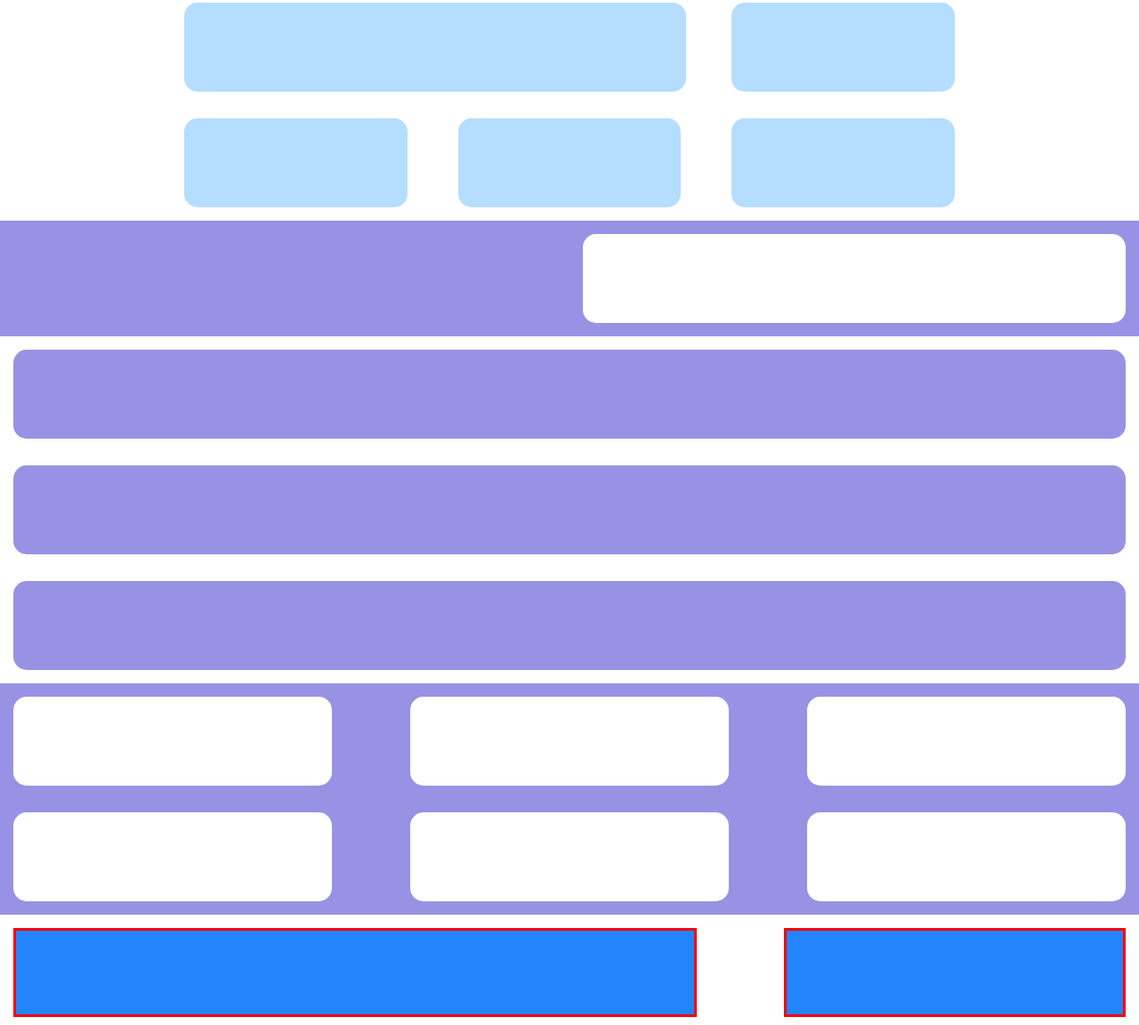
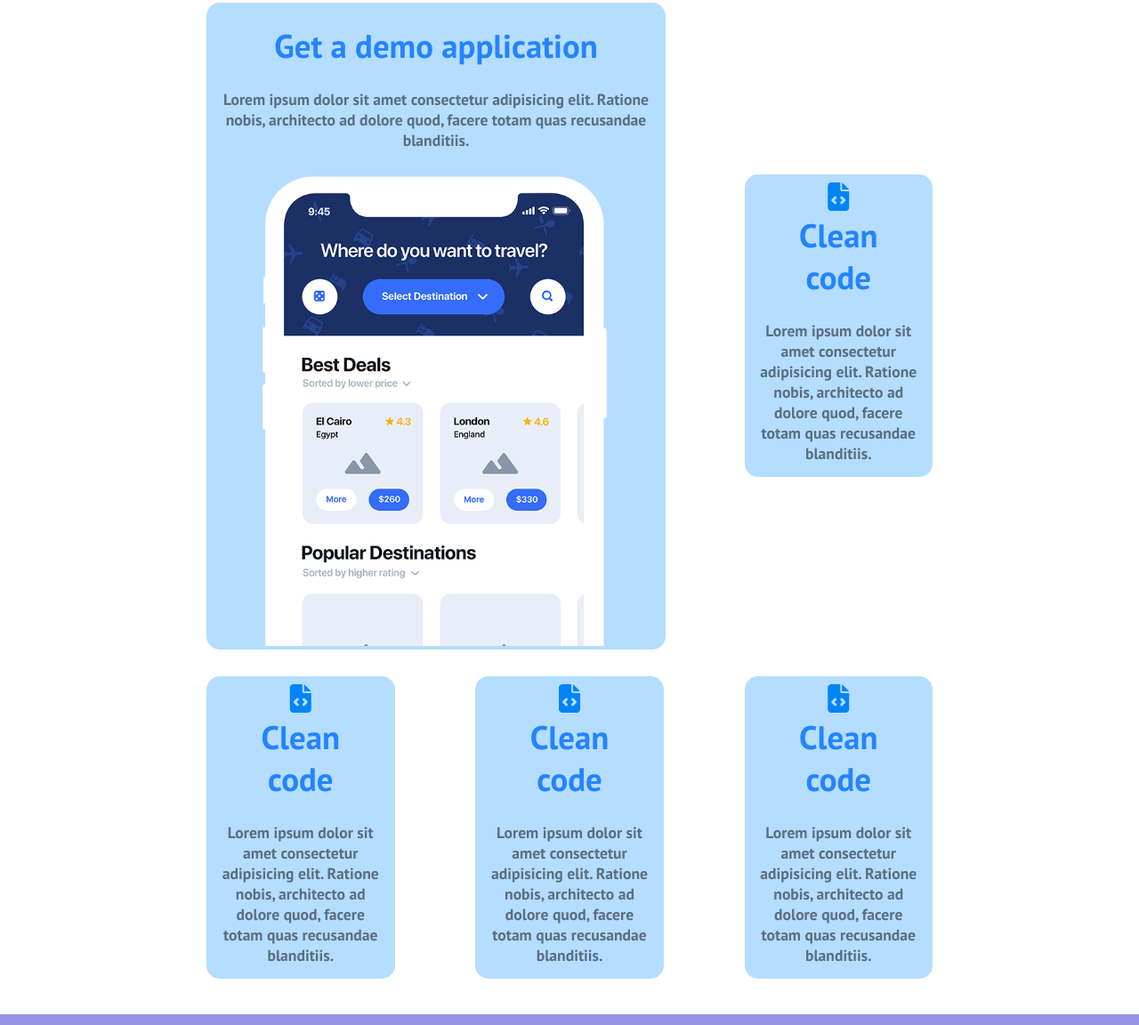
Before and after one commit to aniellonigrocogliano/htmlcss-responsive-layout, a plain HTML site: page index.html in a window 1280 px wide. Shown: the part 82-1234 px from the top of the page at 89% size. Drawn offline with Linux system fonts and the light colour scheme.

Commit message:
add: demo section

```diff
--- a/css/responsive.css
+++ b/css/responsive.css
@@ -3,38 +3,52 @@
     .container {
         width: 90%;
     }
-#demo-app{
+
+    #demo-app {
         display: flex;
         flex-wrap: wrap;
         justify-content: space-between;
+
     }
+
     .col-demo {
-        width: 28%;
+       height: auto;
+        width: 25%;
+        align-content: stretch;
+
     }
-    .col-demo:first-child{
-        width: 63%;
+
+    .col-demo:first-child {
+        width: 61%;
     }
+
     #benefit {
         justify-content: space-between;
     }
+
     .col-benefit {
         width: 45%;
     }
+
     #about {
         flex-wrap: nowrap;
         justify-content: space-between;
     }
+
     .container-footer {
         width: 60%;
     }
+
+    .col-about:first-child {
+        width: 60%;
     }
 
-.col-about:first-child{
-    width: 60%;
-}
     .col-about:last-child {
         width: 30%;
     }
+
+}
+
 
 /* - desktop: 992px */
 @media screen and (min-width: 992px) {
@@ -42,7 +56,10 @@
     .container {
         width: 70%;
     }
+    .conteiner-desktop{
 
+        width: 70%;
+    }
     .button-menu {
         display: none;
     }
@@ -50,12 +67,16 @@
     .list-menu {
         display: flex;
     }
+
     #strategic-plannig {
         flex-wrap: nowrap;
+        align-items: flex-end;
     }
+
     .col-benefit {
         width: 28%;
     }
+
     .container-footer {
         width: 40%;
     }
--- a/css/style.css
+++ b/css/style.css
@@ -19,15 +19,26 @@ img {
     --fuchsia: #9792E4;
     --black: #000000;
     --strong-gray: #333333;
+    --gray-text: #5A6E7F;
 }
 
 /* Utility */
 .flex {
     display: flex;
 }
+.wrap {
+    flex-wrap: wrap;
+}
+.flex-col {
+    flex-direction: column;
+}
 .container {
     width: 100%;
     margin: 0 auto;
+    display: flex;
+    justify-content: space-between;
+    align-items: center;
+    padding: 25px;
 }
 /* Toolbar Nav */
 #nav {
@@ -65,12 +76,35 @@ img {
     padding-top: 70px;
 
 }
+#demo-app h3{
+    color: var(--azure);
+    font-size: clamp(1rem, 0.3rem + 2.5vw, 3rem);
+    font-weight:bold;
+    padding:10px;
+}
+#demo-app p {
+    text-align: center;
+    font-weight:bold;
+    padding-top: 15px;
+    color: var(--gray-text);
+    font-size: clamp(1rem, 0.3rem + 1vw, 3rem);
+}
+#demo-app img {
+    padding-top: 15px;
+    margin-bottom: -15px;
+}
+.card{
+
+    padding:15px;
+    text-align: center;
+
+}
 .col-demo {
     background-color: var(--light-azure) ;
     margin:15px;
-    border-radius: 15px;
-    /* debug */
-    height:100px;
+    border-radius: 15px; width: 100%;
+    height: 100%;
+
 }
 /* Section strategic plannig */
 #strategic-plannig, #benefit {
--- a/index.html
+++ b/index.html
@@ -23,6 +23,7 @@
     <header>
         <!-- Toolbar Nav -->
         <nav id="nav">
+            <div class="container">
                 <div class="logo">
                     <a href=""><img src="./img/logo.png" alt=""></a>
                 </div>
@@ -40,6 +41,7 @@
                         </ul>
                     </div>
                 </div>
+            </div>
         </nav>
         <!-- End toolbar Nav -->
     </header>
@@ -47,12 +49,45 @@
     <!-- Main -->
     <main>
         <!-- Section demo app -->
-        <section id="demo-app" class="container">
-            <div class="col-demo"> </div>
-            <div class="col-demo"> </div>
-            <div class="col-demo"> </div>
-            <div class="col-demo"> </div>
-            <div class="col-demo"> </div>
+        <section id="demo-app" class="container flex wrap">
+            <div class="col-demo">
+                <div class="card">
+                    <h3>Get a demo application</h3>
+                    <p>Lorem ipsum dolor sit amet consectetur adipisicing elit. Ratione nobis, architecto ad dolore
+                        quod, facere totam quas recusandae blanditiis.</p>
+                    <img src="./img/phone.png" alt="Phone">
+                </div>
+            </div>
+            <div class="col-demo">
+                <div class="card">
+                    <i class="fa-solid fa-file-code fa-2xl" style="color: #0084f9;"></i>
+
+                    <h3>Clean code</h3>
+                    <p>Lorem ipsum dolor sit amet consectetur adipisicing elit. Ratione nobis, architecto ad dolore
+                        quod, facere totam quas recusandae blanditiis.</p>
+                </div>
+            </div>
+            <div class="col-demo"> <div class="card">
+                <i class="fa-solid fa-file-code fa-2xl" style="color: #0084f9;"></i>
+
+                <h3>Clean code</h3>
+                <p>Lorem ipsum dolor sit amet consectetur adipisicing elit. Ratione nobis, architecto ad dolore
+                    quod, facere totam quas recusandae blanditiis.</p>
+            </div></div>
+            <div class="col-demo"><div class="card">
+                <i class="fa-solid fa-file-code fa-2xl" style="color: #0084f9;"></i>
+
+                <h3>Clean code</h3>
+                <p>Lorem ipsum dolor sit amet consectetur adipisicing elit. Ratione nobis, architecto ad dolore
+                    quod, facere totam quas recusandae blanditiis.</p>
+            </div> </div>
+            <div class="col-demo"><div class="card">
+                <i class="fa-solid fa-file-code fa-2xl" style="color: #0084f9;"></i>
+
+                <h3>Clean code</h3>
+                <p>Lorem ipsum dolor sit amet consectetur adipisicing elit. Ratione nobis, architecto ad dolore
+                    quod, facere totam quas recusandae blanditiis.</p>
+            </div> </div>
         </section>
         <!-- End section demo app -->
         <!-- Section strategic plannig -->
@@ -70,18 +105,18 @@
         <!-- End section testimonial -->
         <!-- Section benefit work -->
         <section id="benefit">
-            <div class="col-benefit" ></div>
-            <div class="col-benefit" ></div>
-            <div class="col-benefit" ></div>
-            <div class="col-benefit" ></div>
-            <div class="col-benefit" ></div>
-            <div class="col-benefit" ></div>
+            <div class="col-benefit"></div>
+            <div class="col-benefit"></div>
+            <div class="col-benefit"></div>
+            <div class="col-benefit"></div>
+            <div class="col-benefit"></div>
+            <div class="col-benefit"></div>
         </section>
         <!-- End section benefit work -->
         <!-- Section about us -->
         <section id="about">
-            <div class="col-about" ></div>
-            <div class="col-about" ></div>
+            <div class="col-about"></div>
+            <div class="col-about"></div>
         </section>
         <!-- End section about us -->
     </main>
@@ -90,13 +125,13 @@
     <footer>
         <!-- Section get star -->
         <section id="get-star">
-            <div class="container-footer" >
+            <div class="container-footer">
             </div>
         </section>
         <!-- End section get star -->
         <!-- Section footer -->
         <section id="footer">
-            <div class="container-footer" >
+            <div class="container-footer">
             </div>
         </section>
         <!-- End section footer -->
```
Lines whose indentation alone changed are shown as unchanged.
